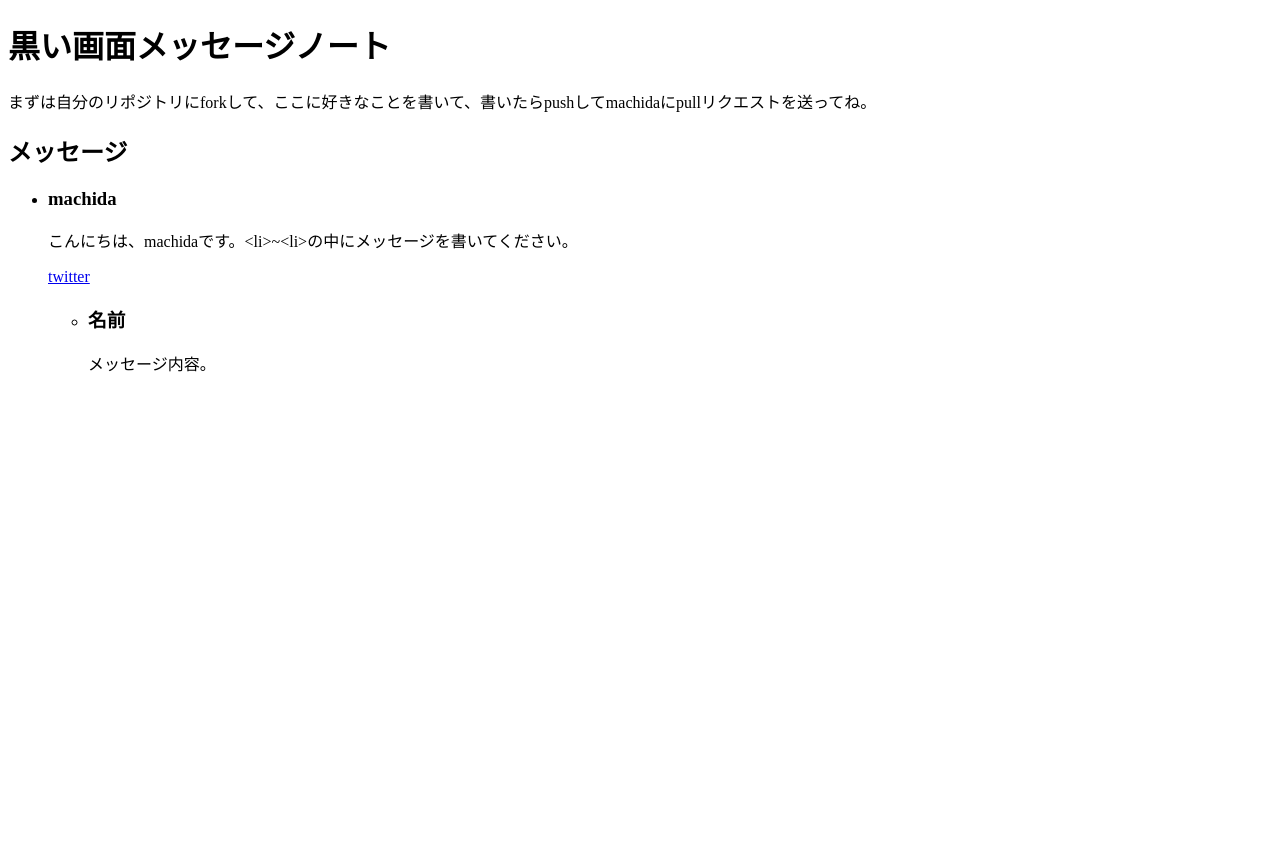
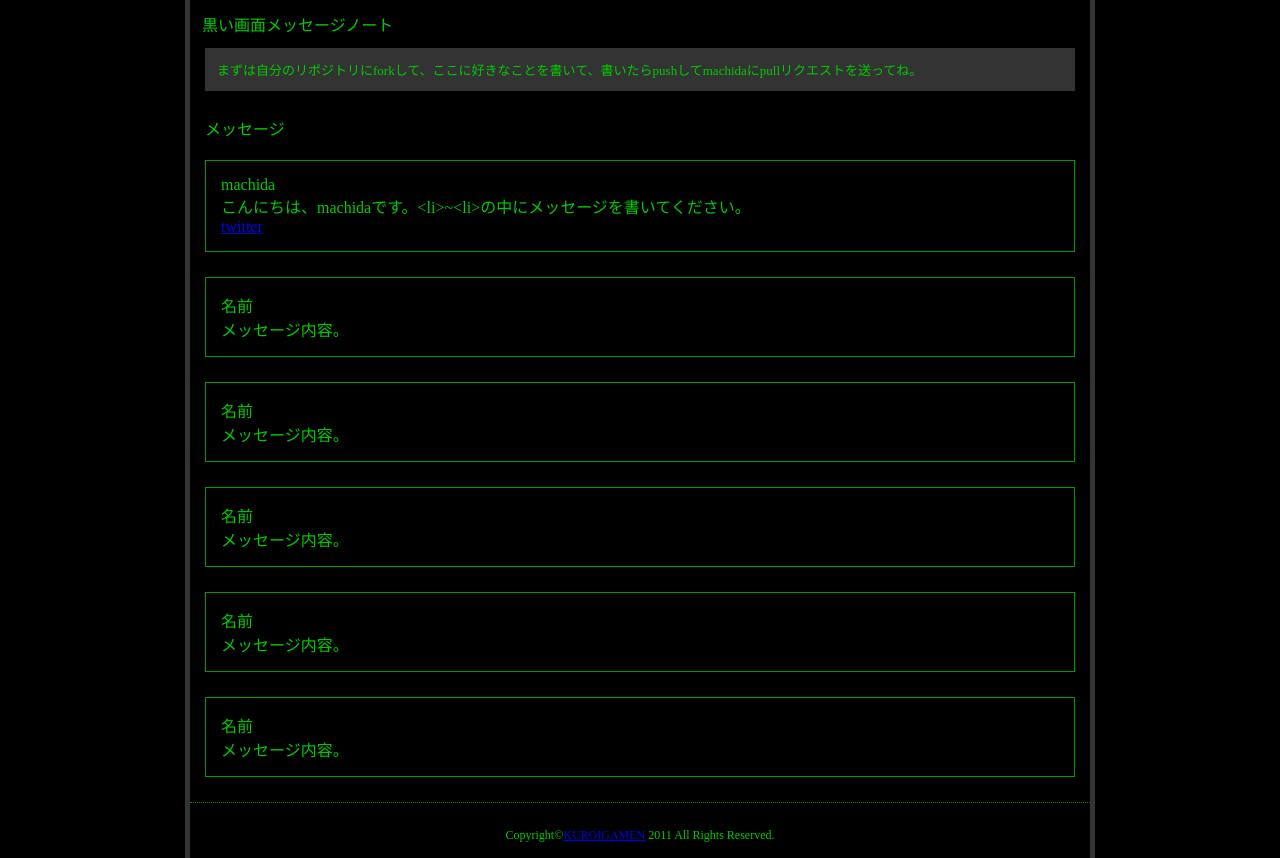
Before and after one commit to machida/KUROIGAMEN-message-board, a plain HTML site: page index.html in a window 1280 px wide. Before the commit the page ends 800 px from the top, so only its background shows below. Drawn offline with Linux system fonts and the light colour scheme.

Commit message:
added css

```diff
--- a/index.html
+++ b/index.html
@@ -3,13 +3,21 @@
 <head>
 <meta http-equiv="Content-Type" content="text/html; charset=UTF-8" />
 <title>黒い画面メッセージノート</title>
+<link href="stylesheets/reset.css" rel="stylesheet" type="text/css" />
+<link href="stylesheets/basic.css" rel="stylesheet" type="text/css" />
 </head>
 
 <body>
 
+<div id="header">
 <h1>黒い画面メッセージノート</h1>
+</div>
 
+<div id="main">
+
+<div class="description">
 <p>まずは自分のリポジトリにforkして、ここに好きなことを書いて、書いたらpushしてmachidaにpullリクエストを送ってね。</p>
+</div>
 
 <h2>メッセージ</h2>
 
@@ -19,13 +27,32 @@
 <p>こんにちは、machidaです。&lt;li&gt;~&lt;li&gt;の中にメッセージを書いてください。</p>
 <p><a href="http://twitter.com/#!/machida">twitter</a></p>
 </li>
-<ul>
+<li>
+<h3>名前</h3>
+<p>メッセージ内容。</p>
+</li>
+<li>
+<h3>名前</h3>
+<p>メッセージ内容。</p>
+</li>
+<li>
+<h3>名前</h3>
+<p>メッセージ内容。</p>
+</li>
+<li>
+<h3>名前</h3>
+<p>メッセージ内容。</p>
+</li>
 <li>
 <h3>名前</h3>
 <p>メッセージ内容。</p>
 </li>
 </ul>
+</div>
 
+<div id="footer">
+<p class="copy">Copyright&copy;<a href="http://kuroigamen.com" title="KUROIGAMEN homeへ">KUROIGAMEN</a> 2011 All Rights Reserved.</p>
+</div>
 
 </body>
 </html>
--- /dev/null
+++ b/stylesheets/basic.css
@@ -0,0 +1,52 @@
+@charset "UTF-8";
+
+body {
+	background-color: #000;
+	color:#0C0;
+	width: 900px;
+	margin-right: auto;
+	margin-left: auto;
+	border-right-width: 5px;
+	border-left-width: 5px;
+	border-right-style: solid;
+	border-left-style: solid;
+	border-right-color: #333;
+	border-left-color: #333;
+}
+
+h1 {
+	display:block;
+	padding:12px;
+	}
+
+#main .description {
+	background-color: #333;
+	padding: 12px;
+	font-size: 13px;
+}
+#main h2 {
+	display: block;
+	padding-top: 25px;
+	margin-bottom: 20px;
+}
+#main {
+	padding-right: 15px;
+	padding-left: 15px;
+}
+#main ul li {
+	display: block;
+	border: 1px solid #090;
+	padding: 15px;
+	margin-bottom: 25px;
+}
+#footer {
+	padding-top: 25px;
+	padding-right: 15px;
+	padding-bottom: 15px;
+	padding-left: 15px;
+	border-top-width: 1px;
+	border-top-style: dotted;
+	border-top-color: #090;
+	font-size: 12px;
+	text-align: center;
+}
--- /dev/null
+++ b/stylesheets/reset.css
@@ -0,0 +1,139 @@
+/*
+Copyright (c) 2010, Yahoo! Inc. All rights reserved.
+Code licensed under the BSD License:
+http://developer.yahoo.com/yui/license.html
+version: 2.8.2r1
+*/
+/**
+ * YUI Reset
+ * @module reset
+ * @namespace
+ * @requires
+ */
+html {
+	color: #000;
+	background: #000;
+}
+
+body,
+div,
+dl,
+dt,
+dd,
+ul,
+ol,
+li,
+h1,
+h2,
+h3,
+h4,
+h5,
+h6,
+pre,
+code,
+form,
+fieldset,
+legend,
+input,
+button,
+textarea,
+p,
+blockquote,
+th,
+td {
+	margin: 0;
+	padding: 0;
+}
+
+table {
+	border-collapse: collapse;
+	border-spacing: 0;
+}
+
+fieldset,
+img {
+	border: 0;
+}
+
+address,
+caption,
+cite,
+code,
+dfn,
+em,
+strong,
+th,
+var,
+optgroup {
+	font-style: inherit;
+	font-weight: inherit;
+}
+
+del,
+ins {
+	text-decoration: none;
+}
+
+li {
+	list-style: none;
+}
+
+caption,
+th {
+	text-align: left;
+}
+
+h1,
+h2,
+h3,
+h4,
+h5,
+h6 {
+	font-size: 100%;
+	font-weight: normal;
+}
+
+q:before,
+q:after {
+	content: '';
+}
+
+abbr,
+acronym {
+	border: 0;
+	font-variant: normal;
+}
+
+sup {
+	vertical-align: baseline;
+}
+
+sub {
+	vertical-align: baseline;
+}
+
+/*because legend doesn't inherit in IE */
+legend {
+	color: #000;
+}
+
+input,
+button,
+textarea,
+select,
+optgroup,
+option {
+	font-family: inherit;
+	font-size: inherit;
+	font-style: inherit;
+	font-weight: inherit;
+}
+
+/*@purpose To enable resizing for IE */
+/*@branch For IE6-Win, IE7-Win */
+input,
+button,
+textarea,
+select {
+	*font-size: 100%;
+}
```
